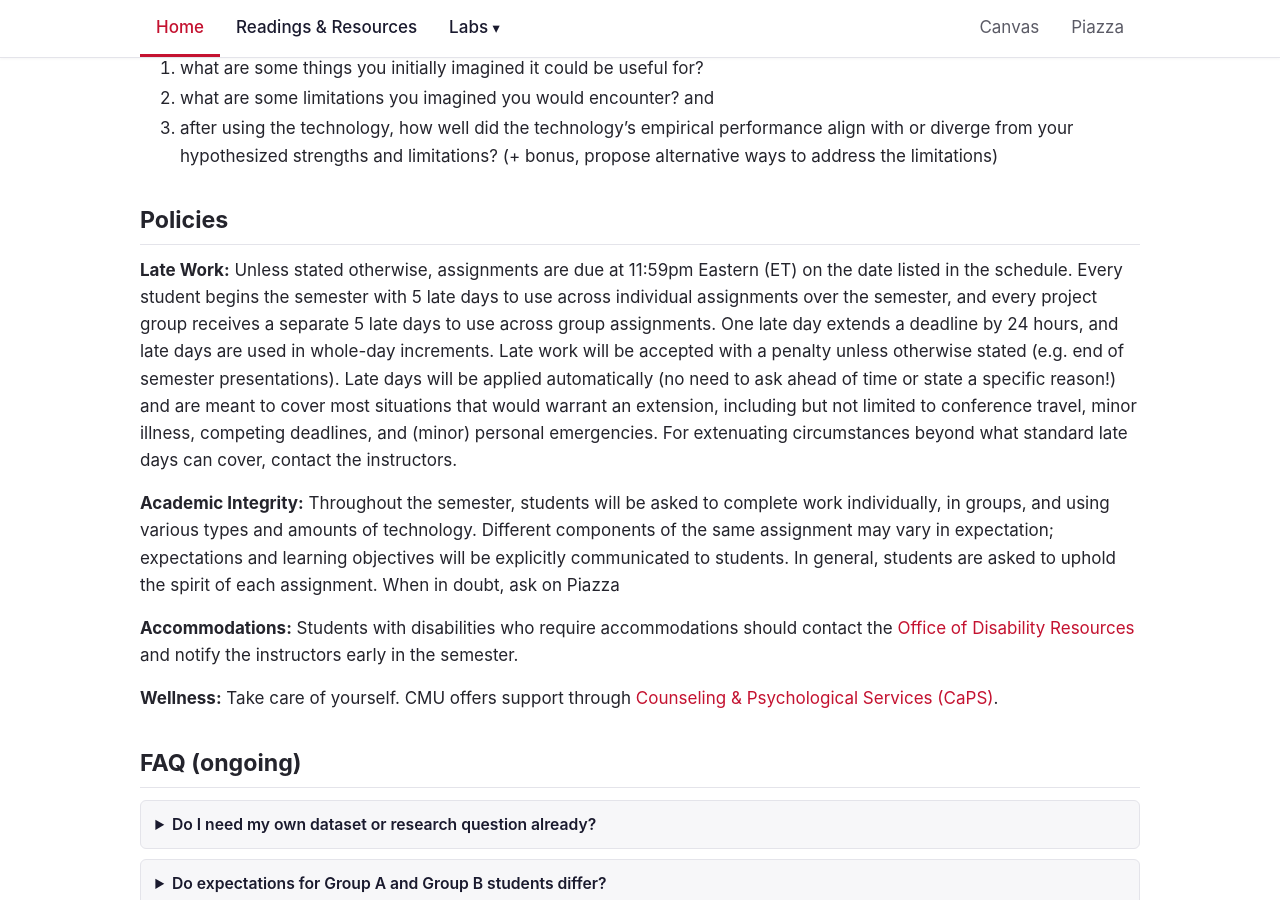
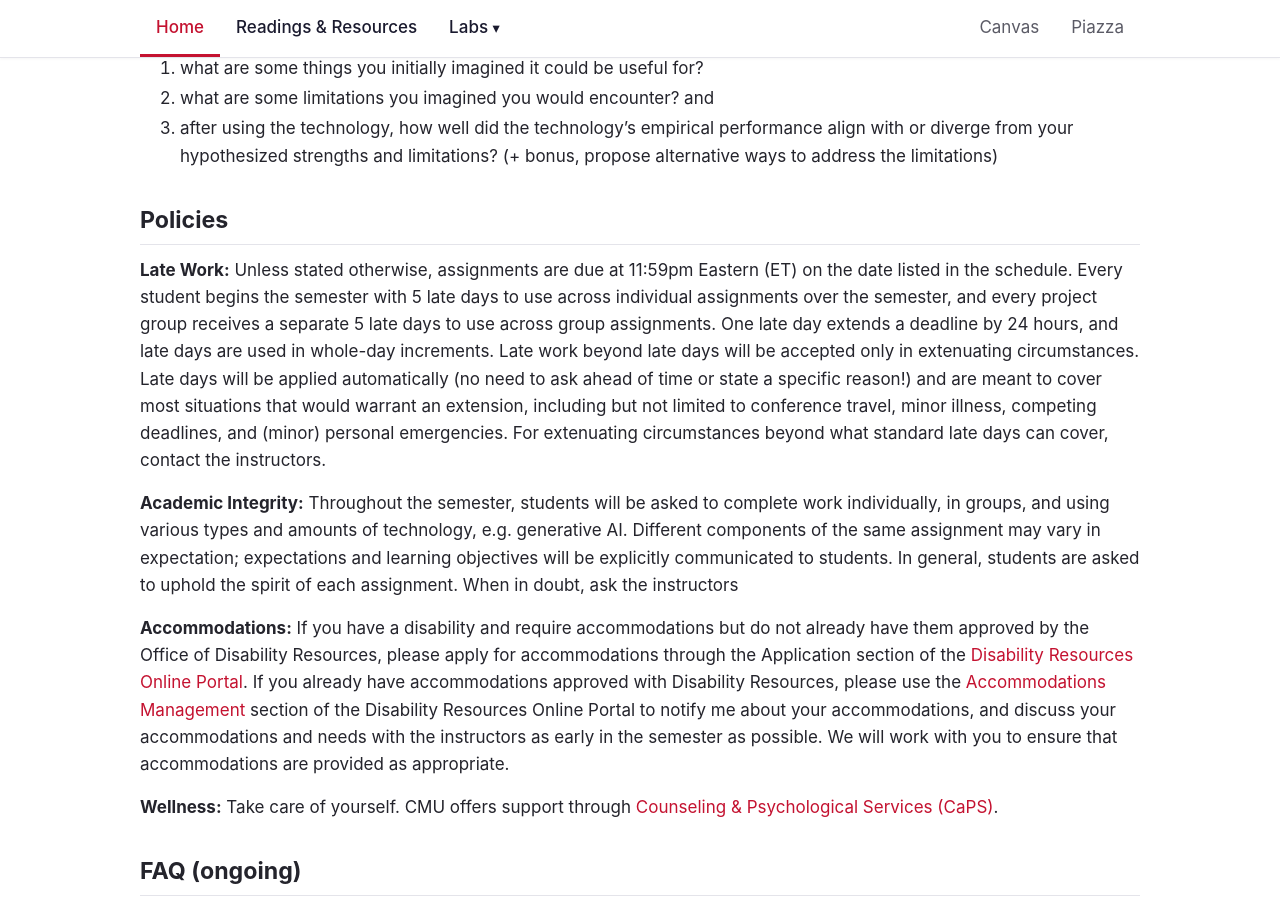
Before and after one commit to clarana/NLPintheWild, a Jekyll site: the page built from index.md, in a window 1280 px wide and 900 px high, scrolled down 6661 px. Built offline with Jekyll 4.4.1, drawn with Linux system fonts in a browser that asks for light colours.

Commit message:
Update policies on late work and accommodations

```diff
--- a/index.md
+++ b/index.md
@@ -235,11 +235,11 @@ Given a language technology discussed in class, that you used during an assignme
 
 ## Policies
 
-**Late Work:** Unless stated otherwise, assignments are due at 11:59pm Eastern (ET) on the date listed in the schedule. Every student begins the semester with 5 late days to use across individual assignments over the semester, and every project group receives a separate 5 late days to use across group assignments. One late day extends a deadline by 24 hours, and late days are used in whole-day increments. Late work will be accepted with a penalty unless otherwise stated (e.g. end of semester presentations). Late days will be applied automatically (no need to ask ahead of time or state a specific reason!) and are meant to cover most situations that would warrant an extension, including but not limited to conference travel, minor illness, competing deadlines, and (minor) personal emergencies. For extenuating circumstances beyond what standard late days can cover, contact the instructors.
+**Late Work:** Unless stated otherwise, assignments are due at 11:59pm Eastern (ET) on the date listed in the schedule. Every student begins the semester with 5 late days to use across individual assignments over the semester, and every project group receives a separate 5 late days to use across group assignments. One late day extends a deadline by 24 hours, and late days are used in whole-day increments. Late work beyond late days will be accepted only in extenuating circumstances. Late days will be applied automatically (no need to ask ahead of time or state a specific reason!) and are meant to cover most situations that would warrant an extension, including but not limited to conference travel, minor illness, competing deadlines, and (minor) personal emergencies. For extenuating circumstances beyond what standard late days can cover, contact the instructors.
 
-**Academic Integrity:** Throughout the semester, students will be asked to complete work individually, in groups, and using various types and amounts of technology. Different components of the same assignment may vary in expectation; expectations and learning objectives will be explicitly communicated to students.  In general, students are asked to uphold the spirit of each assignment. When in doubt, ask on Piazza
+**Academic Integrity:** Throughout the semester, students will be asked to complete work individually, in groups, and using various types and amounts of technology, e.g. generative AI. Different components of the same assignment may vary in expectation; expectations and learning objectives will be explicitly communicated to students. In general, students are asked to uphold the spirit of each assignment. When in doubt, ask the instructors
 
-**Accommodations:** Students with disabilities who require accommodations should contact the [Office of Disability Resources](https://www.cmu.edu/disability-resources/) and notify the instructors early in the semester.
+**Accommodations:** If you have a disability and require accommodations but do not already have them approved by the Office of Disability Resources, please apply for accommodations through the Application section of the [Disability Resources Online Portal](https://rainier.accessiblelearning.com/cmu/start). If you already have accommodations approved with Disability Resources, please use the [Accommodations Management](https://rainier.accessiblelearning.com/cmu) section of the Disability Resources Online Portal to notify me about your accommodations, and discuss your accommodations and needs with the instructors as early in the semester as possible. We will work with you to ensure that accommodations are provided as appropriate.
 
 **Wellness:** Take care of yourself. CMU offers support through [Counseling &amp; Psychological Services (CaPS)](https://www.cmu.edu/counseling/).
 
```
